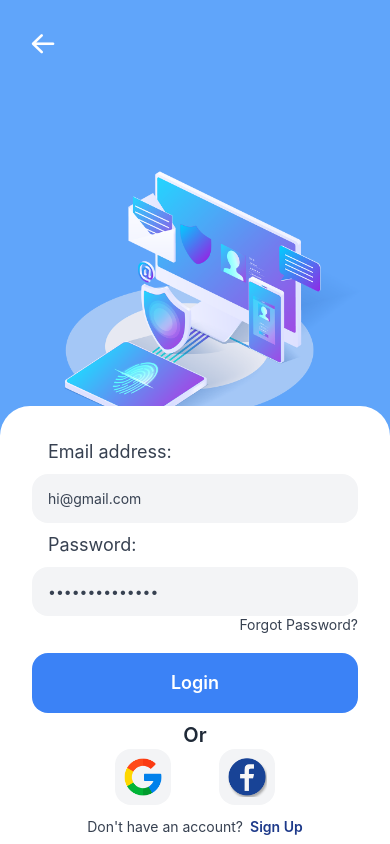
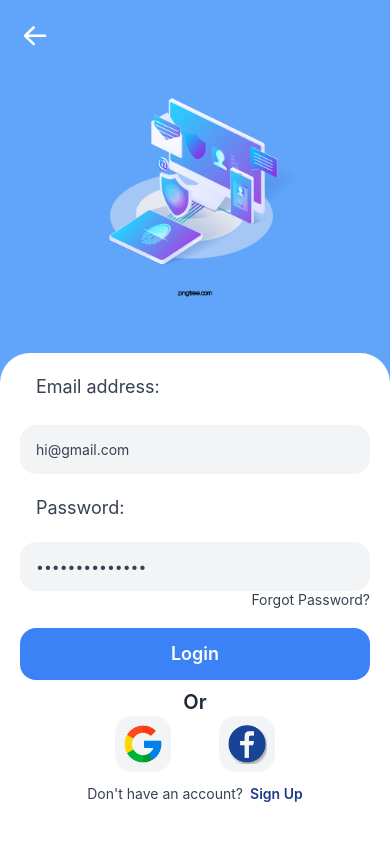
Before and after one commit to ngocmai1522k2/ChatAppProject, a React Native app: screen /Login in a window 390 px wide. Built offline with nearby package versions, Linux system fonts and the light colour scheme.

Commit message:
Mai push redux, search sđt định dạng mặc định +84

```diff
--- a/App.js
+++ b/App.js
@@ -1,9 +1,13 @@
-import { View, Text, SafeAreaView } from 'react-native'
-import React from 'react'
-import AppNavigation from './src/navigation/AppNavigation'
+import {View, Text, SafeAreaView} from 'react-native';
+import React from 'react';
+import AppNavigation from './src/navigation/AppNavigation';
+import {Provider} from 'react-redux';
+import store from './src/store/store';
 
 export default function App() {
   return (
-    <AppNavigation />
-  )
+    <Provider store={store}>
+      <AppNavigation />
+    </Provider>
+  );
 }
--- a/package.json
+++ b/package.json
@@ -16,6 +16,7 @@
     "@react-navigation/native": "^6.1.9",
     "@react-navigation/native-stack": "^6.9.17",
     "@react-navigation/stack": "^6.3.20",
+    "@reduxjs/toolkit": "^2.2.3",
     "axios": "^1.6.8",
     "nativewind": "^2.0.11",
     "react": "18.2.0",
@@ -23,7 +24,8 @@
     "react-native-otp-entry": "^1.6.1",
     "react-native-safe-area-context": "^4.8.2",
     "react-native-screens": "^3.29.0",
-    "react-native-vector-icons": "^9.2.0"
+    "react-native-vector-icons": "^9.2.0",
+    "react-redux": "^9.1.1"
   },
   "devDependencies": {
     "@babel/core": "^7.20.0",
--- a/src/api/CallApi.js
+++ b/src/api/CallApi.js
@@ -4,7 +4,7 @@ import axios from 'axios'
 var api = axios.create({
     // IP của PC
 
-    baseURL:'http://192.168.42.184:3001/api/user',
+    baseURL:'http://192.168.1.9:3001/api/user',
     // withCredentials: true
     // baseURL:'http://192.168.1.13:3001/api/user'
 })
--- /dev/null
+++ b/src/features/user/userSlice.js
@@ -0,0 +1,24 @@
+import { createSlice } from "@reduxjs/toolkit";
+
+const initialState = {
+    currentUser: null,
+};
+
+const userSlice = createSlice({
+    name: 'user',
+    initialState: {
+        initialState,
+    },
+    reducers: {
+        setCurrentUser: (state, action) => {
+            state.currentUser = action.payload;
+        },
+        setUserAvatar: (state, action) => {
+            state.currentUser.avatar = action.payload;
+        }
+    },
+});
+
+export const { setCurrentUser, setUserAvatar } = userSlice.actions;
+
+export default userSlice.reducer;
--- a/src/screens/HomeChatScreen.js
+++ b/src/screens/HomeChatScreen.js
@@ -3,6 +3,8 @@ import { View, TextInput, Text, TouchableOpacity, Image, StyleSheet } from 'reac
 import Icon from 'react-native-vector-icons/AntDesign';
 import { getApiNoneToken } from '../api/CallApi';
 import { putApiNoneToken } from '../api/CallApi';
+import { useSelector } from 'react-redux';
+
 
 export default function HomeChatScreen() {
   const [searchText, setSearchText] = useState('');
@@ -16,19 +18,23 @@ export default function HomeChatScreen() {
   const [currentUserId,setCurrentUserId] =useState("")
   const [currentUserName,setCurrentUserName] =useState("")
   const [currentUserPhone,setCurrentUserPhone] =useState("")
+  const currentUser = useSelector((state) => state.user.currentUser);
+  console.log("current user",currentUser)
 
   const handleSearch = async (text) => {
     try {
-      const response = await getApiNoneToken("/getDetailsByPhone/" + text);
+      const searchPhone = "+84"+text;
+      const response = await getApiNoneToken("/getDetailsByPhone/" + searchPhone);
       const data = response.data.data;
       // Lấy thông tin người dùng hiện tại
       // sau có redux se thay id mặc định thành currenUserId
       // hiện tại nếu muốn text add friend thì cần thêm số điện thoại mặc định vào dưới
-      const currentUserResponse = await getApiNoneToken("/getDetailsByPhone/" + 7777777777);
-      const currentUserData = currentUserResponse.data.data;
-      setCurrentUserId(currentUserData._id)
-      setCurrentUserName(currentUserData.name)
-      setCurrentUserPhone(currentUserData.phone)
+      // const currentUserResponse = await getApiNoneToken("/getDetailsByPhone/" + 7777777777);
+      // const currentUserData = currentUserResponse.data.data;
+
+      setCurrentUserId(currentUser._id)
+      setCurrentUserName(currentUser.name)
+      setCurrentUserPhone(currentUser.phone)
       if (data) {
         setIdFriend(data._id)
         setName(data.name);
@@ -36,23 +42,23 @@ export default function HomeChatScreen() {
         setAvt(data.avatar);
         setSearched(true);
 
-        if (currentUserData.phone === data.phone) {
+        if (currentUser.phone === data.phone) {
           setIsFriend(true);
             return;
         }
 
 
         // Kiểm tra xem số điện thoại có trong danh bạ không
-        if (currentUserData.phoneBooks && currentUserData.phoneBooks.length > 0) {
-          const foundUser = currentUserData.phoneBooks.find(user => user.phone === data.phone);
+        if (currentUser.phoneBooks && currentUser.phoneBooks.length > 0) {
+          const foundUser = currentUser.phoneBooks.find(user => user.phone === data.phone);
           if (foundUser) {
             setIsFriend(true); // Nếu tìm thấy số điện thoại trong danh bạ, đặt isFriend thành true
             return; // Dừng hàm và không thực hiện các bước phía dưới nữa
           }
         }
           // nếu có phone trong danh sách mời
-        if (currentUserData.listAddFriend && currentUserData.listAddFriend.length > 0) {
-              const foundUserInInvite = currentUserData.listAddFriend.find(invitation => invitation.phone === data.phone);
+        if (currentUser.listAddFriend && currentUser.listAddFriend.length > 0) {
+              const foundUserInInvite = currentUser.listAddFriend.find(invitation => invitation.phone === data.phone);
           if (foundUserInInvite) {
             setAddFriendText("Đã gửi lời mời");
             return;
--- a/src/screens/LoginScreen.js
+++ b/src/screens/LoginScreen.js
@@ -5,9 +5,14 @@ import Icon from 'react-native-vector-icons/AntDesign';
 import {useNavigation} from '@react-navigation/native';
 import { postApiNoneToken } from '../api/CallApi';
 import { getApiNoneToken } from '../api/CallApi';
+import { useDispatch, useSelector } from 'react-redux';
+import { setCurrentUser } from '../features/user/userSlice';
+
 export default function LoginScreen() {
   const [email,setEmail] =useState("hi@gmail.com")
   const[pass,setPass] = useState("0345641602Nvv!")
+  const dispatch = useDispatch()
+  const currentUser = useSelector((state) => state.user.currentUser);
   // xu ly dang nhap
   const login = async()=>{
 
@@ -18,7 +23,9 @@ export default function LoginScreen() {
           password: pass
         })
         // const respone = getApiNoneToken("/getAllUser")
-
+        const user = respone.data.userLogin;
+        dispatch(setCurrentUser(user))
+        console.log("user",user)
         navigation.navigate("HomeChat")
 
         console.log(respone.data)
@@ -34,38 +41,39 @@ export default function LoginScreen() {
 
   const navigation = useNavigation();
   return (
-    <View className="flex-1 bg-blue-400">
-      <SafeAreaView className="flex-1">
+
+    <SafeAreaView className="flex-1 bg-blue-400">
+      <View className="flex-1">
         <View className="flex-row justify-start">
           <TouchableOpacity
             onPress={() => navigation.goBack()}
-            className=" h-15 w-15  my-7 mx-7  ">
+            className=" h-15 w-15  my-5 mx-5  ">
             <Icon name="arrowleft" size={30} color={'#fff'} />
           </TouchableOpacity>
         </View>
-        <View className="flex-row justify-center mt-11">
+        <View className="flex-row justify-center">
           <Image
             source={require('../assets/img/login.png')}
-            style={{width: 350, height: 350}}
+            style={{width: 200, height: 230}}
           />
         </View>
-      </SafeAreaView>
+      </View>
       <View
-        className="flex-1 bg-white px-8 pt-8"
+        className="flex bg-white px-5 pt-5 pb-10"
         style={{
           borderTopLeftRadius: 30,
           borderTopRightRadius: 30,
         }}>
-        <View className="form space-y-2">
-          <Text className="text-gray-700 ml-4 text-lg">Email address: </Text>
-          <TextInput className="p-4 bg-gray-100 text-gray-700 rounded-2xl mb-3"  onChangeText={setEmail} value={email} />
+        <View className="form space-y-5">
+          <Text className="text-gray-700 ml-4 text-lg mb-1">Email address: </Text>
+          <TextInput className="p-4 bg-gray-100 text-gray-700 rounded-2xl mb-1"  onChangeText={setEmail} value={email} />
           <Text className="text-gray-700 ml-4 text-lg">Password: </Text>
-          <TextInput className="p-4 bg-gray-100 text-gray-700 rounded-2xl mb-3"  secureTextEntry={true}  onChangeText={setPass} value={pass}/>
+          <TextInput className="p-4 bg-gray-100 text-gray-700 rounded-2xl mb-1"  secureTextEntry={true}  onChangeText={setPass} value={pass}/>
         </View>
         <TouchableOpacity className="flex items-end mb-5" onPress={()=>navigation.navigate("ForgotPassScreen")}>
           <Text className="text-gray-700">Forgot Password?</Text>
         </TouchableOpacity>
-        <TouchableOpacity className="flex py-4 bg-blue-500 rounded-2xl mb-1 " onPress={login}>
+        <TouchableOpacity className="flex py-3 bg-blue-500 rounded-2xl mb-1 " onPress={login}>
           <Text className="text-center text-white text-lg font-semibold">
             Login
           </Text>
@@ -93,6 +101,6 @@ export default function LoginScreen() {
         </View>
         <View className="flex-row justify-center"></View>
       </View>
-    </View>
+    </SafeAreaView>
   );
 }
--- /dev/null
+++ b/src/store/store.js
@@ -0,0 +1,11 @@
+import { configureStore } from "@reduxjs/toolkit";
+
+import userReducer from "../features/user/userSlice";
+
+const store =  configureStore({
+    reducer: {
+        user: userReducer,
+    },
+    });
+
+export default store;
```
Also changed, not shown: 2 other files (tests, documents, lock files or other folders).
